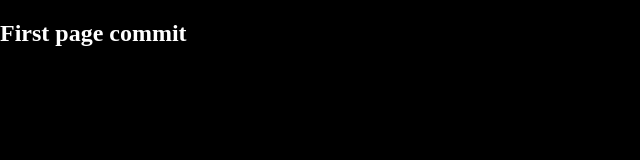
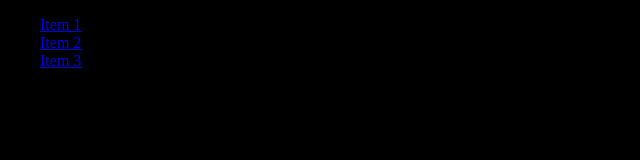
Before and after one commit to tisvasconcelos/poc-css3-target, a plain HTML site: page index.html in a window 1280 px wide. Shown: the whole page, without its empty margins (0-640 px from the left). Drawn offline with Linux system fonts and the light colour scheme.

Commit message:
Testando :target css3 (parcial)

```diff
--- a/index.html
+++ b/index.html
@@ -6,6 +6,12 @@
 	<link rel="stylesheet" href="style.css" />
 </head>
 <body>
-	<h2>First page commit</h2>
+	<nav>
+		<ul>
+			<li><a href="#container1">Item 1</a></li>
+			<li><a href="#container2">Item 2</a></li>
+			<li><a href="#container3">Item 3</a></li>
+		</ul>
+	</nav>
 </body>
 </html>
```
